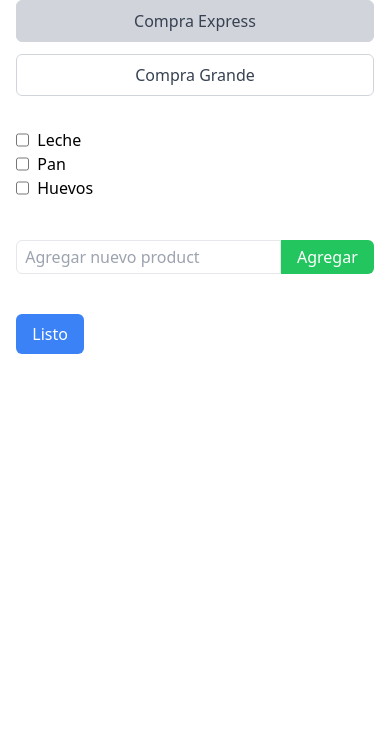
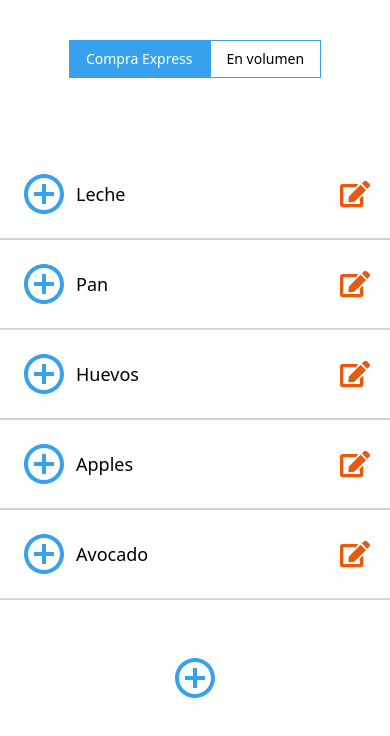
Before and after one commit to No-Country/s7-11-t-javareact, a React (Vite) app in the folder client/: page /list in a window 390 px wide. Shown: the top 736 px of the page. Built offline with nearby package versions, Linux system fonts and the light colour scheme.

Commit message:
modify-ListPage-responsive-view-react-hook-form
modify-ListPage-responsive-view-react-hook-form

```diff
--- a/client/src/assets/styles/index.css
+++ b/client/src/assets/styles/index.css
@@ -3,9 +3,12 @@
 @tailwind utilities;
 
 html{
-    @apply h-screen;
+    @apply h-full;
 }
+body{
+    height: 100%;
 
+}
 .bg-gradient {
     background-image: radial-gradient(circle, #38a1ed, #8bb5f2, #bccbf6, #e2e4fa, #ffffff);
 }
--- a/client/src/pages/ListPage/ExpressBuyTab.jsx
+++ b/client/src/pages/ListPage/ExpressBuyTab.jsx
@@ -1,13 +1,26 @@
 import { useState } from "react";
 import NewProductForm from "./NewProductForm";
+import { FaEdit } from "react-icons/fa";
+import { BiPlusCircle } from "react-icons/bi";
+import { FaTrashAlt } from "react-icons/fa";
+import { FaRegCheckCircle } from "react-icons/fa";
+import { HiXMark } from "react-icons/hi2";
 
 function ExpressTab() {
   const [dailyProducts, setDailyProducts] = useState([
-    { id: 1, name: "Leche", checked: false },
-    { id: 2, name: "Pan", checked: false },
-    { id: 3, name: "Huevos", checked: false },
+    { id: 1, name: "Leche", checked: false, editing: false },
+    { id: 2, name: "Pan", checked: false, editing: false },
+    { id: 3, name: "Huevos", checked: false, editing: false },
+    { id: 4, name: "Apples", checked: false, editing: false },
+    { id: 5, name: "Avocado", checked: false, editing: false },
   ]);
   const [selectedProducts, setSelectedProducts] = useState([]);
+  const [formState, setFormState] = useState(false);
+  //const [editState, setEditState] = useState(false);
+  console.log(dailyProducts[0].editing);
+  console.log(dailyProducts[0].name);
+  console.log(dailyProducts);
+  console.log("formState:", formState);
 
   const controlProductCheck = (id) => {
     const updatedProducts = dailyProducts.map((product) =>
@@ -19,6 +32,7 @@ function ExpressTab() {
   const controlDoneClick = () => {
     const selected = dailyProducts.filter((product) => product.checked);
     setSelectedProducts(selected);
+    setFormState(false);
     console.log(selected);
   };
 
@@ -30,23 +44,113 @@ function ExpressTab() {
     }
   };
 
+  const handleDeleteProduct = (productId) => {
+    const updatedProducts = dailyProducts.filter(product => product.id !== productId);
+    setDailyProducts(updatedProducts);
+  }
+
+
+  const handleEditProduct = (id, editedName, state) => {
+    const updatedProducts = dailyProducts.map((product) =>
+      product.id === id
+        ? { ...product, name: editedName, editing: state }
+        : product
+    );
+    setDailyProducts(updatedProducts);
+  };
+
   return (
-    <section className="flex flex-col gap-10">
-      <ul className="">
+    <section className="flex flex-col gap-10 ">
+      <ul className="list-container">
         {dailyProducts.map((product) => (
-          <li key={product.id} className="flex products-center">
+          <li
+            key={product.id}
+            className={`${
+              product.checked === true ? "select-name" : "no-select-name"
+            } flex justify-between items-center w-376 h-46 border-b-2 border-gray-300 p-5 text-lg`}
+          >
+            <div className="flex justify-center items-center">
+              {product.checked == false ? (
+                <BiPlusCircle
+                  onClick={() => controlProductCheck(product.id)}
+                  className={`${
+                    product.checked === true ? "select-name" : "no-select-name"
+                  } text-5xl text-my-blue `}
+                />
+              ) : (
+                <HiXMark
+                  onClick={() => controlProductCheck(product.id)}
+                  className={`${
+                    product.checked === true ? "select-name" : "no-select-name"
+                  } text-5xl text-red-700 `}
+                />
+              )}
+
+              {product.editing ? (
                 <input
-              type="checkbox"
-              id={product.id}
-              checked={product.checked}
-              onChange={() => controlProductCheck(product.id)}
+                  type="text"
+                  className="ml-2"
+                  value={product.name}
+                  onChange={(e) =>
+                    handleEditProduct(
+                      product.id,
+                      e.target.value,
+                      product.editing
+                    )
+                  }
                 />
+              ) : (
+                <div className="flex gap-5 items-center justify-center">
                   <label htmlFor={product.id} className="ml-2">
                     {product.name}
                   </label>
+                </div>
+              )}
+            </div>
+            <div className="flex gap-5">
+              <FaEdit
+                onClick={() => {
+                  handleEditProduct(product.id, product.name, true);
+                }}
+                className={`${
+                  product.editing ? "none" : "show"
+                } text-3xl text-orange-600`}
+              />
+              <FaRegCheckCircle
+                onClick={() => {
+                  handleEditProduct(product.id, product.name, false);
+                }}
+                className={`${
+                  product.editing === true ? "show" : "none"
+                } text-3xl text-green-600`}
+              />
+              <FaTrashAlt
+                className={`${
+                  product.editing === true ? "show" : "none"
+                } text-3xl text-red-600`}
+                onClick={() => handleDeleteProduct(product.id)}
+              />
+            </div>
           </li>
         ))}
-      </ul>
+      </ul>{" "}
+      <div
+        onClick={() => {
+          setFormState(true);
+        }}
+        className="flex w-full h-auto items-center justify-center"
+      >
+        <BiPlusCircle
+          className={`${
+            formState === true ? "desactivatedForm flex" : "activeForm"
+          } text-5xl text-my-blue `}
+        />
+      </div>
+      <div
+ className={`${
+  formState === true ? "activeForm flex" : "desactivatedForm hidden"
+} flex flex-col justify-center items-center gap-3 px-2`}
+      >
         <NewProductForm addProduct={addProductClick} />
         <div className="">
           <button
@@ -56,7 +160,7 @@ function ExpressTab() {
             Listo
           </button>
         </div>
-
+      </div>
       <ShowExpressList selectedProducts={selectedProducts} />
     </section>
   );
--- a/client/src/pages/ListPage/NewProductForm.jsx
+++ b/client/src/pages/ListPage/NewProductForm.jsx
@@ -13,7 +13,7 @@ function NewProductForm({ addProduct }) {
     setNewProductName("");
   };
   return (
-    <form className="flex" onSubmit={handleSubmit}>
+    <form className="flex items-center justify-center w-full" onSubmit={handleSubmit}>
       <input
         type="text"
         placeholder="Agregar nuevo product"
--- /dev/null
+++ b/client/src/pages/ListPage/index.css
@@ -0,0 +1,29 @@
+
+.list-container{
+    height: 55vh;
+    overflow-y: auto;
+}
+
+.select-name{
+    background: #ACC0DF;
+}
+
+.no-select-name{
+ background: none;
+}
+
+.desactivatedForm{
+    display: none;
+}
+
+.activeForm{
+    display: block;
+}
+
+.show{
+    display: block;
+}
+
+.none{
+    display: none;
+}
--- a/client/src/pages/ListPage/index.jsx
+++ b/client/src/pages/ListPage/index.jsx
@@ -1,10 +1,9 @@
 import { useState } from "react";
 import BigBuyTab from "./BigBuyTab";
 import ExpressBuyTab from "./ExpressBuyTab";
-
 const EXPRESS_TAB_NAME = "express-buy";
 const BIG_TAB_NAME = "big-buy";
-
+import "./index.css";
 const ListPage = () => {
   const [activeTab, setActiveTab] = useState(EXPRESS_TAB_NAME);
 
@@ -13,29 +12,29 @@ const ListPage = () => {
   };
 
   return (
-    <main className="w-11/12 max-w-7xl mx-auto ">
+    <main className="w-full max-w-7xl mx-auto">
       <div
         role="tablist"
         aria-label="List types Tabs"
-        className="grid grid-cols-[repeat(auto-fit,minmax(min(100%,15rem),1fr))] gap-3"
+        className="flex items-center justify-center p-10"
       >
         <TabButton
           keyName={EXPRESS_TAB_NAME}
           changeActiveTab={changeActiveTab}
           activeTab={activeTab}
         >
-          Compra Express
+        Compra Express
         </TabButton>
         <TabButton
           keyName={BIG_TAB_NAME}
           changeActiveTab={changeActiveTab}
           activeTab={activeTab}
         >
-          Compra Grande
+          En volumen
         </TabButton>
       </div>
 
-      <div className="mt-8 h-full" role="tabpanel">
+      <div className="mt-8 box-list flex justify-between flex-col" role="tabpanel">
         {activeTab === EXPRESS_TAB_NAME && <ExpressBuyTab />}
         {activeTab === BIG_TAB_NAME && <BigBuyTab />}
       </div>
@@ -48,8 +47,8 @@ function TabButton({ keyName, children, changeActiveTab, activeTab }) {
     <button
       role="tab"
       aria-selected={activeTab === keyName}
-      className={`${activeTab === keyName ? "bg-gray-300" : "bg-white"}
-            border border-gray-300 rounded-md py-2 px-4 font-medium text-gray-700`}
+      className={` ${activeTab === keyName ? "bg-my-blue text-white border border-my-blue" : "bg-white text-black border border-my-blue"}
+              py-2 px-4 font-medium flex justify-center items-center w-168 h-29 text-sm`}
       onClick={() => changeActiveTab(keyName)}
     >
       {children}
--- a/client/src/pages/Login/index.jsx
+++ b/client/src/pages/Login/index.jsx
@@ -1,28 +1,20 @@
-import React, { useState } from "react";
-import { useNavigate } from "react-router-dom";
+import React from "react";
+import { useForm } from "react-hook-form";
 
-const Login = ({ setIsAuthenticated, paddingTop }) => {
-  const navigate = useNavigate();
-  const controlHomeClick = () => {
-    navigate("/home");
-  };
-  const [userName, setUserName] = useState("");
-  const [password, setPassword] = useState("");
-  const ValidateLogin = () => {
-    if (userName === "user@example.com" && password === "password123") {
+const Login = ({ setIsAuthenticated }) => {
+  const { register, handleSubmit, formState: { errors } } = useForm();
+
+  const onSubmit = (data) => {
+    if (data.userName === "user@example.com" && data.password === "password123") {
       setIsAuthenticated(true);
-    } else {
     }
   };
-  const dynamicClass = `min-[1000px]:pt-${paddingTop} !important`;
 
   return (
-    <div
-      className={`grid justify-items-center items-center h-full pt-[10%] max-[1000px]:h-screen p-4 ${dynamicClass}`}
-    >
-      <div className="grid justify-items-center w-full lg:max-w-md  max-w-sm px-[4%] min-w-[321px]:px-8 py-10 rounded-lg shadow-lg border border-gray-200 bg-gray-100">
-        <h1 className="text-2xl font-bold mb-4 text-center">Iniciar sesión</h1>
-        <form className="space-y-4 w-full px-[6%] lg:px-[10%]">
+    <div className="grid justify-items-center items-center h-full">
+      <div className="grid justify-items-center w-full max-w-md p-8 rounded-lg shadow-lg border border-gray-200 bg-gray-100">
+        <h1 className="text-2xl font-bold mb-4">Iniciar sesión</h1>
+        <form onSubmit={handleSubmit(onSubmit)} className="space-y-4">
           <div>
             <label
               className="block text-gray-700 font-bold mb-2"
@@ -31,12 +23,13 @@ const Login = ({ setIsAuthenticated, paddingTop }) => {
               Nombre de usuario
             </label>
             <input
-              className="appearance-none border rounded w-full py-2 px-3 text-gray-700 leading-tight focus:outline-none focus:shadow-outline"
+              className={`appearance-none border rounded w-full py-2 px-3 text-gray-700 leading-tight focus:outline-none focus:shadow-outline ${errors.userName && 'border-red-500'}`}
               id="username"
               type="text"
               placeholder="Nombre de usuario"
-              onChange={(e) => setUserName(e.target.value)}
+              {...register("userName", { required: true })}
             />
+            {errors.userName && <span className="text-red-500">Este campo es requerido</span>}
           </div>
           <div>
             <label
@@ -46,20 +39,18 @@ const Login = ({ setIsAuthenticated, paddingTop }) => {
               Contraseña
             </label>
             <input
-              className="appearance-none border rounded w-full py-2 px-3 text-gray-700 leading-tight focus:outline-none focus:shadow-outline"
+              className={`appearance-none border rounded w-full py-2 px-3 text-gray-700 leading-tight focus:outline-none focus:shadow-outline ${errors.password && 'border-red-500'}`}
               id="password"
-              value={password}
-              onChange={(e) => setPassword(e.target.value)}
               type="password"
               placeholder="Contraseña"
+              {...register("password", { required: true })}
             />
+            {errors.password && <span className="text-red-500">Este campo es requerido</span>}
           </div>
           <div className="grid justify-items-center">
             <button
               className="bg-black hover:bg-gray-700 text-white font-bold py-2 px-4 rounded-md focus:outline-none focus:shadow-outline"
-              type="button"
-              // onClick={ValidateLogin}
-              onClick={controlHomeClick}
+              type="submit"
             >
               Iniciar sesión
             </button>
--- a/client/src/pages/Register/index.jsx
+++ b/client/src/pages/Register/index.jsx
@@ -1,15 +1,22 @@
-import { Link } from "react-router-dom";
+import { Link } from 'react-router-dom';
+import { useForm } from 'react-hook-form';
 
 const Register = () => {
+  const { register, handleSubmit, formState: { errors } } = useForm();
+
+  const onSubmit = data => {
+    console.log(data);
+  };
+
   return (
     <div
-      className="grid  min-h-screen bg-cover bg-center bg-fixed bg-gradient"
+      className="grid  min-h-screen bg-cover bg-center bg-fixed"
       style={{ backgroundColor: `white` }}
     >
-      <div className="grid justify-items-center items-center h-full p-4 ">
-        <div className="grid justify-items-center w-full max-w-md px-[4%] min-w-[321px]:px-8 py-8 rounded-lg shadow-lg border border-gray-200 bg-gray-100">
+      <div className="grid justify-items-center items-center h-full">
+        <div className="grid justify-items-center w-full max-w-md p-8 rounded-lg shadow-lg border border-gray-200 bg-gray-100">
           <h1 className="text-2xl font-bold mb-4">Registro</h1>
-          <form className="space-y-4 w-full px-[10%]">
+          <form className="space-y-4" onSubmit={handleSubmit(onSubmit)}>
             <div>
               <label
                 className="block text-gray-700 font-bold mb-2"
@@ -18,11 +25,13 @@ const Register = () => {
                 Nombre de usuario
               </label>
               <input
-                className="appearance-none border rounded w-full py-2 px-3 text-gray-700 leading-tight focus:outline-none focus:shadow-outline"
+                {...register("username", { required: true })}
+                className={`appearance-none border rounded w-full py-2 px-3 text-gray-700 leading-tight focus:outline-none focus:shadow-outline ${errors.username ? 'border-red-500' : ''}`}
                 id="username"
                 type="text"
                 placeholder="Nombre de usuario"
               />
+              {errors.username && <p className="text-red-500">Este campo es requerido</p>}
             </div>
             <div>
               <label
@@ -32,11 +41,14 @@ const Register = () => {
                 Correo electrónico
               </label>
               <input
-                className="appearance-none border rounded w-full py-2 px-3 text-gray-700 leading-tight focus:outline-none focus:shadow-outline"
+                {...register("email", { required: true, pattern: /^\S+@\S+$/i })}
+                className={`appearance-none border rounded w-full py-2 px-3 text-gray-700 leading-tight focus:outline-none focus:shadow-outline ${errors.email ? 'border-red-500' : ''}`}
                 id="email"
                 type="email"
                 placeholder="Correo electrónico"
               />
+              {errors.email && errors.email.type === 'required' && <p className="text-red-500">Este campo es requerido</p>}
+              {errors.email && errors.email.type === 'pattern' && <p className="text-red-500">Correo electrónico inválido</p>}
             </div>
             <div>
               <label
@@ -46,11 +58,14 @@ const Register = () => {
                 Contraseña
               </label>
               <input
-                className="appearance-none border rounded w-full py-2 px-3 text-gray-700 leading-tight focus:outline-none focus:shadow-outline"
+                {...register("password", { required: true, minLength: 6 })}
+                className={`appearance-none border rounded w-full py-2 px-3 text-gray-700 leading-tight focus:outline-none focus:shadow-outline ${errors.password ? 'border-red-500' : ''}`}
                 id="password"
                 type="password"
                 placeholder="Contraseña"
               />
+              {errors.password && errors.password.type === 'required' && <p className="text-red-500">Este campo es requerido</p>}
+              {errors.password && errors.password.type === 'minLength' && <p className="text-red-500">La contraseña debe tener al menos 6 caracteres</p>}
             </div>
             <div>
               <label
@@ -60,11 +75,14 @@ const Register = () => {
                 Confirmar contraseña
               </label>
               <input
-                className="appearance-none border rounded w-full py-2 px-3 text-gray-700 leading-tight focus:outline-none focus:shadow-outline"
-                id="confirm-password"
+                {...register("confirm-password", { required: true, minLength: 6 })}
+                className={`appearance-none border rounded w-full py-2 px-3 text-gray-700 leading-tight focus:outline-none focus:shadow-outline ${errors.password ? 'border-red-500' : ''}`}
+                id="password"
                 type="password"
                 placeholder="Confirmar contraseña"
               />
+              {errors.password && errors.password.type === 'required' && <p className="text-red-500">Este campo es requerido</p>}
+              {errors.password && errors.password.type === 'minLength' && <p className="text-red-500">La contraseña debe tener al menos 6 caracteres</p>}
             </div>
               <div className="grid justify-items-center">
                 <button
@@ -73,7 +91,7 @@ const Register = () => {
                 >
                   Registrarse
                 </button>
-              <div className="flex flex-wrap mt-[4%] text-center">
+                <p className="mt-4">
                 ¿Ya estás registrado?
                 <Link
                   className="text-blue-500 hover:text-blue-700 ml-1"
@@ -81,7 +99,7 @@ const Register = () => {
                 >
                   Iniciar sesión
                 </Link>
-              </div>
+              </p>
               </div>
             </form>
           </div>
--- a/client/tailwind.config.cjs
+++ b/client/tailwind.config.cjs
@@ -5,7 +5,11 @@ module.exports = {
     "./src/**/*.{js,ts,jsx,tsx}",
   ],
     theme: {
-    extend: {},
+    extend: {
+      colors: {
+        'my-blue': '#38A1ED',
+      },
+    },
   },
   plugins: [],
 }
```
Lines whose indentation alone changed are shown as unchanged.
